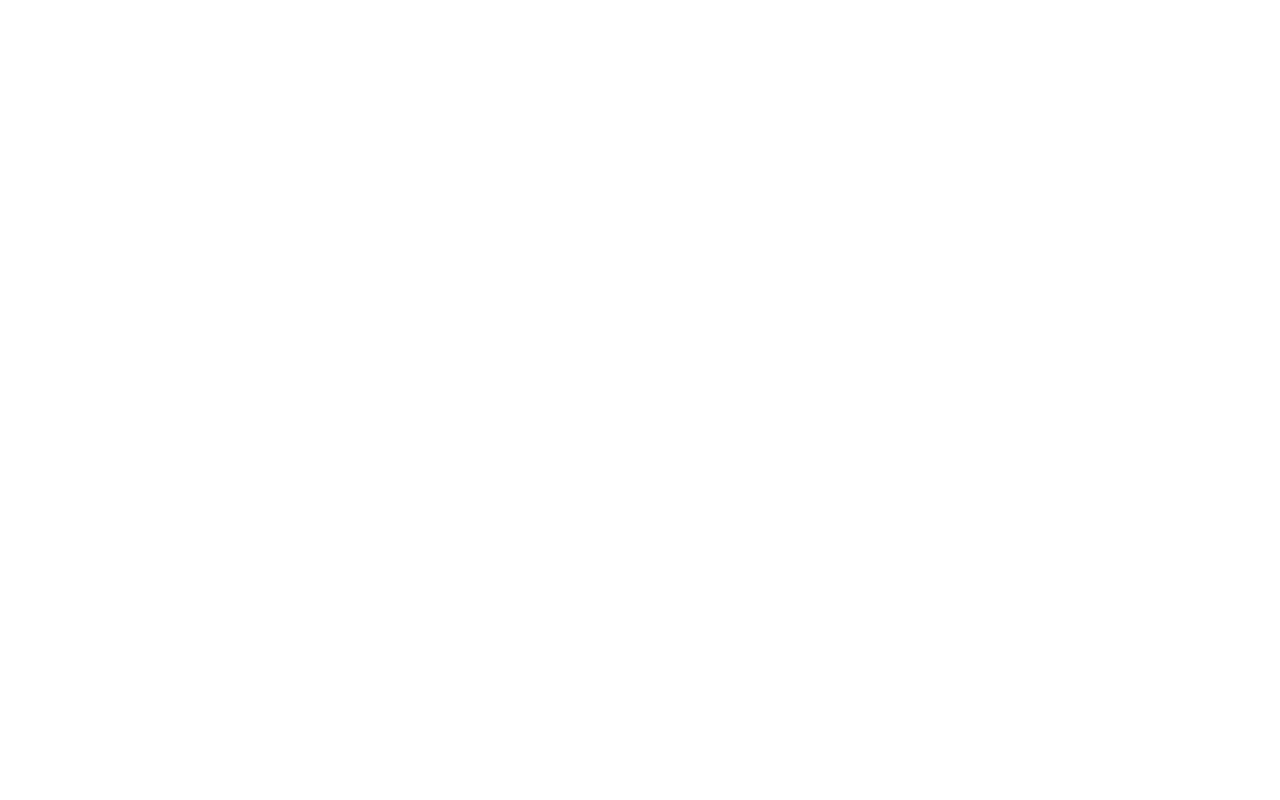
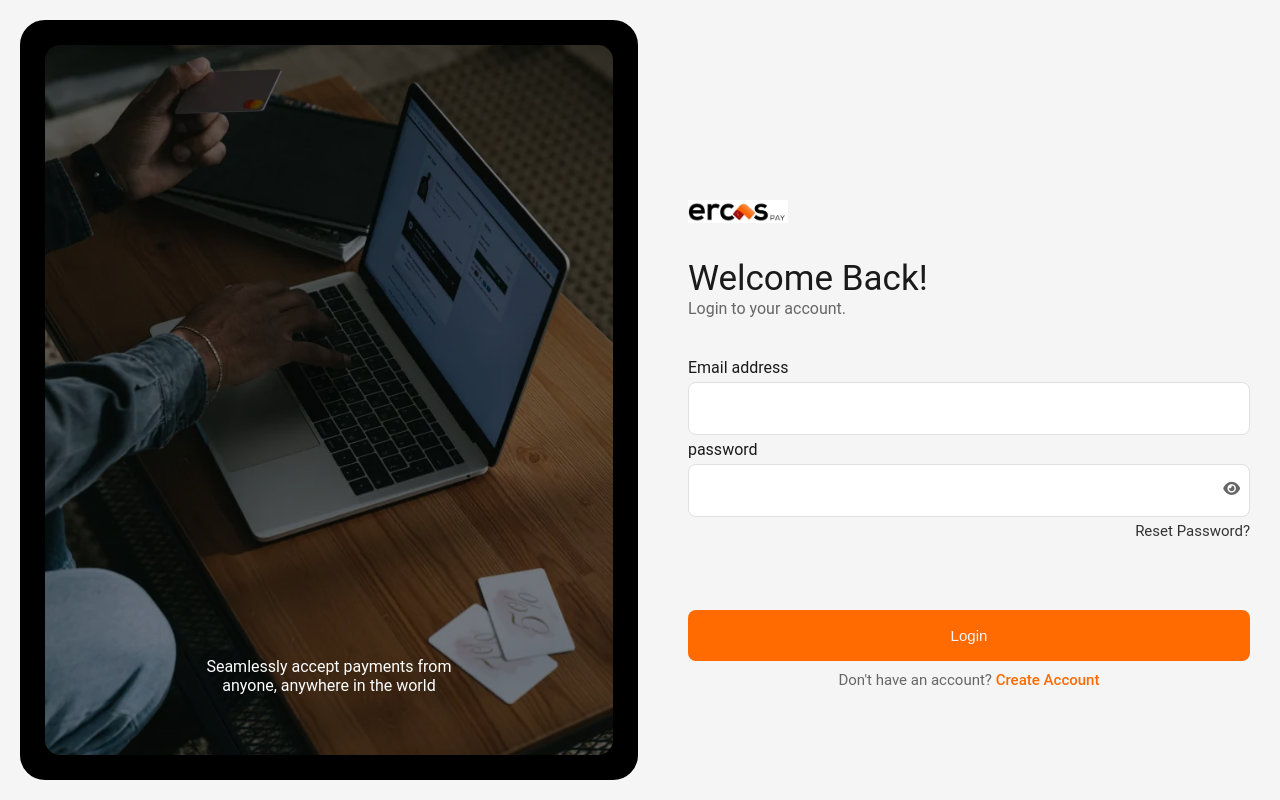
Before and after one commit to Teeshow04/Ercas-pay-website, a plain HTML site: page login/index.html in a window 1280 px wide. Drawn offline with Linux system fonts and the light colour scheme.

Commit message:
update the Ercas merchant dashboard

```diff
--- a/home/style.css
+++ b/home/style.css
@@ -8,7 +8,7 @@
  body {
     background-color: #f9fafb;
     background-image: url("/Assets/bg-pattern.png");
-    font-family:' Roboto', sans-serif;
+    font-family: '-apple-system',' BlinkMacSystemFont', 'Segoe UI', 'Roboto, Oxygen,' 'Ubuntu, Cantarell', sans-serif;
     position: relative;
     width: 100%;
     height: 100%;
@@ -365,10 +365,7 @@ header.scrolled {
 }
  .container-four {
    background: rgba(255, 255, 255, 0.5);
-  /* max-width: 1200px; */
-  /* margin:  0 auto; */
   padding: 20px;
-  /* text-align: center; */
  }
 
  .container-four h1 {
@@ -383,9 +380,7 @@ header.scrolled {
  .faq-wrapper {
   display: flex;
   flex-direction: column;
-
   align-items: left;
-  /* justify-content: space-between; */
   gap: 20px;
  }
 
--- a/login/index.html
+++ b/login/index.html
@@ -0,0 +1,56 @@
+<!DOCTYPE html>
+<html lang="en">
+
+<head>
+    <meta charset="UTF-8">
+    <meta name="viewport" content="width=device-width, initial-scale=1.0">
+    <title>Ercas Merchant Dashboard</title>
+
+    <link rel="stylesheet" href="https://cdnjs.cloudflare.com/ajax/libs/font-awesome/6.0.0/css/all.min.css">
+
+    <link rel="icon" type="img/png" href="/Assets/favicon2.png">
+    <link rel="stylesheet" href="style.css">
+</head>
+
+<body>
+    <section class="login-container">
+        <!-- left section -->
+        <div class="login-logo">
+            <img src="/Assets/login.png" alt="Login page">
+            <p>Seamlessly accept payments from <span>anyone, anywhere in the world</span></p>
+        </div>
+        <!-- right section -->
+        <div class="form-section">
+            <img src="/Assets/logo.png" alt="ercas pay logo">
+
+            <div class="login-header">
+                <h1>Welcome Back!</h1>
+                <p>Login to your account.</p>
+            </div>
+            <form class="login-form">
+                <div class="form-group">
+                    <label for="email"> Email address</label>
+                    <input type="email" name="email" class="form-input">
+                </div>
+
+                <div class="form-group">
+                    <div class="password-container">
+                        <label for="password">password</label>
+                        <input type="password" name="password" class="form-input  password-input">
+                        <button type="button" class="show-password">   <i class="fas fa-eye"></i></button>
+                    </div>
+                    <a href="reset-password" class="reset-password-link">Reset Password?</a>
+                </div>
+
+                <div class="form-group">
+                    <button class="login-btn"><span>Login</span></button>
+                    <p class="register-text">Don't have an account?
+                        <a href="/Create account/index.html" class="register-link">Create Account</a>
+                    </p>
+                </div>
+            </form>
+        </div>
+    </section>
+</body>
+
+</html>
--- a/login/style.css
+++ b/login/style.css
@@ -0,0 +1,166 @@
+* {
+    margin: 0;
+    padding: 0;
+    box-sizing: border-box;
+   max-height: 100vh;
+}
+
+body {
+    min-height: 100vh;
+    background-color: #f5f5f5;
+    font-family: 'Roboto',
+       ' Ubuntu', 'Cantarell', 'Open Sans', 'Helvetica Neue', sans-serif;
+}
+
+.login-container {
+    min-height: 100vh;
+    display: flex;
+}
+.login-logo {
+    position: relative;
+    width: 80%;
+    background-color: #000000;
+    overflow: hidden;
+    margin: 20px;
+    border: 25px  solid  #000;
+    border-radius: 25px;
+}
+.login-logo img {
+    width: 100%;
+    height: 100%;
+    object-fit: cover;
+    opacity: 0.5;
+    border-radius: 15px;
+}
+.login-logo p {
+    position: absolute;
+    bottom: 60px;
+    left: 0;
+    right: 0;
+    text-align: center;
+    color: white;
+    font-size: 16px;
+    padding: 0 10px;
+    z-index: 2;
+}
+
+.login-logo span {
+    display: block;
+}
+
+/* form section */
+.form-section {
+    width: 80%;
+    padding: 200px  30px  30px;
+    display: flex;
+    flex-direction: column;
+}
+.form-section img {
+            width: 100px;
+            margin-bottom: 35px;
+}
+
+.login-header {
+    margin-bottom: 35px;
+}
+.login-header h1 {
+    font-size: 35px;
+    font-weight: 400;
+    color: #1a1a1a;
+}
+.login-header p {
+    color: #666;
+}
+
+.login-form {
+    max-width: 720px;
+}
+.form-group label {
+    display: block;
+    margin-bottom: 5px;
+    margin-top: 5px ;
+    color: #1a1a1a;
+    font-size: 16px;
+}
+.form-input {
+    width: 100%;
+    padding: 17px   8px;
+    border: 1px solid #e0e0e0;
+    border-radius: 8px;
+    font-size: 15px;
+    transition: all 0.3s ease;
+}
+.form-input:focus {
+    outline: none;
+    border-color: #ff6b00;
+    box-shadow: 0 0 0 2px rgba(255, 107, 0, 0.1);
+}
+.password-container {
+    position: relative;
+    margin-bottom: 5px;
+}
+
+.show-password {
+    position: absolute;
+    right: 10px;
+    top: 52%;
+    background: none;
+    border: none;
+    cursor: pointer;
+    color: #666;
+    font-size: 15px;
+}
+.reset-password-link {
+    display:block;
+    text-align: right;
+    color: #333;
+    text-decoration: none;
+    font-size: 15px;
+    margin-bottom: 70px;
+}
+
+.login-btn {
+    width: 100%;
+    background: #ff6b00;
+    padding: 17px  8px;
+    color: #f5f5f5;
+    border: none;
+    border-radius: 8px ;
+    font-size: 15px;
+    cursor: pointer;
+    transition: background-color 0.3s  ease;
+    margin-bottom: 10px;
+}
+.login-btn:hover {
+    background-color: #e65100;
+}
+
+.register-text {
+    text-align: center;
+    color: #666;
+    font-size: 15px;
+}
+.register-link {
+      color: #ff6b00;
+      text-decoration: none;
+      font-weight: 500;
+}
+.register-link:hover {
+    text-decoration: underline;
+}
+
+@media (max-width: 768px)  {
+    .form-section{
+        padding: 20px;
+        width: 1000px;
+
+    }
+    .login-logo{
+        display: none;
+    }
+
+    .login-btn {
+        width: 685px;
+        padding: 20px;
+    }
+}
```
Also changed, not shown: login/app.js (added, +55 -0 lines), Assets/login.png (added), nairametrics.svg (deleted).
